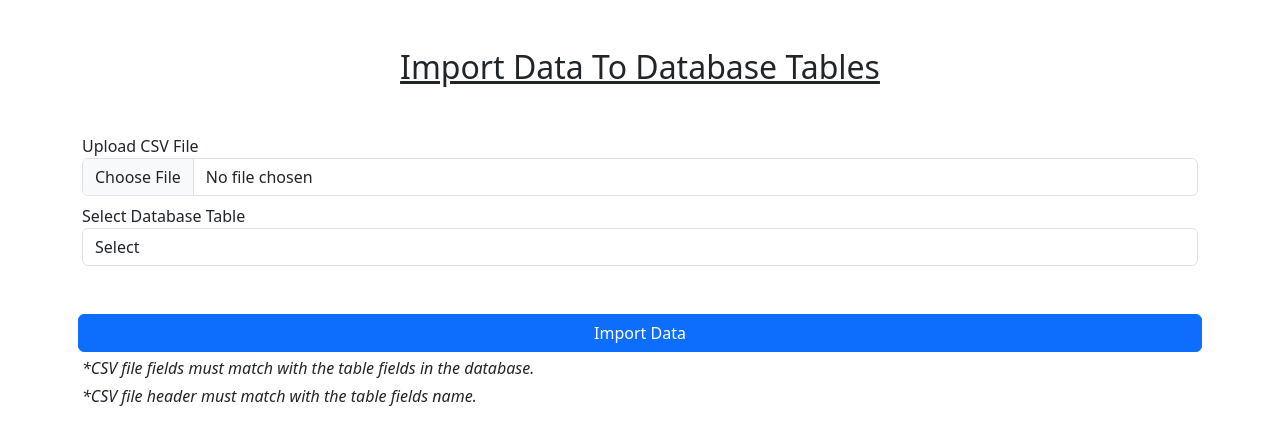
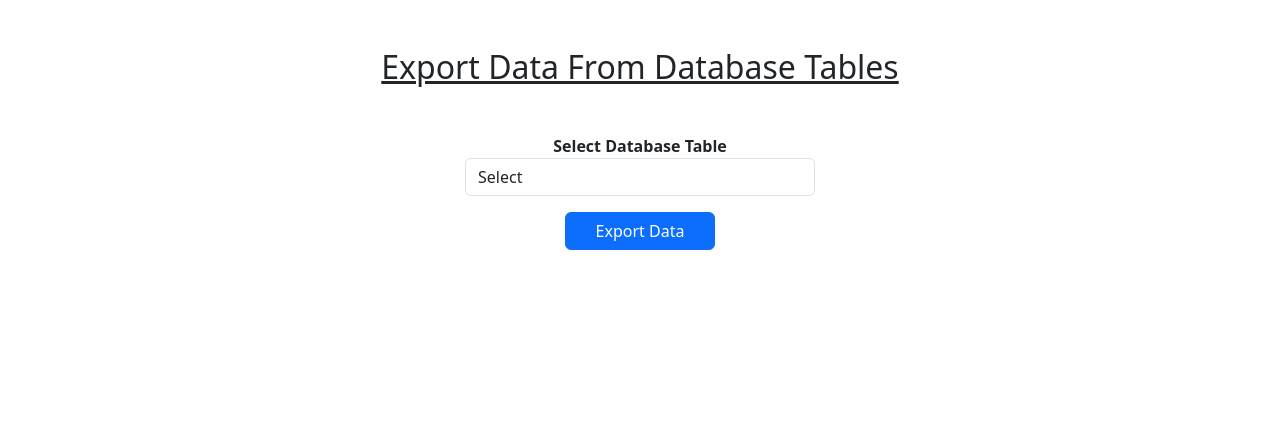
Before and after one commit to Siddharthbadal/djangoAutomationProject, a Django app: template templates/dataentry/exportdata.html in a window 1280 px wide. Shown: the top 445 px of the page. Run offline with Django 5.2, Linux system fonts and the light colour scheme; the template is opened without the code that fills it, so the values that code supplies are empty; parts of the project's set-up code (start-up, migrations or seed data) failed here and were passed over.

Commit message:
export data and email with file

```diff
--- a/dataentry/urls.py
+++ b/dataentry/urls.py
@@ -3,5 +3,6 @@ from . import views
 
 
 urlpatterns = [
-    path('import-data/', views.importdata, name='import-data')
+    path('import-data/', views.importdata, name='import_data'),
+    path('export-data/', views.exportdata, name='export_data')
 ]
--- a/templates/alerts.html
+++ b/templates/alerts.html
@@ -1,7 +1,7 @@
 {% if messages %}
 <div class="messages" id="messages">
     {% for message in messages %}
-    <div{% if message.tags %} class="alert alert-{{ message.tags }}"{% endif %}>{{ message }}</div>
+    <div{% if message.tags %} class="w-75 mt-5 m-auto alert alert-{{ message.tags }}"{% endif %}>{{ message }}</div>
     {% endfor %}
 </div>
 {% endif %}
--- a/templates/dataentry/exportdata.html
+++ b/templates/dataentry/exportdata.html
@@ -5,28 +5,25 @@
 <head>
     <meta charset="UTF-8">
     <meta name="viewport" content="width=device-width, initial-scale=1.0">
-    <title>Data Import-Export</title>
+    <title>Data-Export</title>
     <link href="https://cdn.jsdelivr.net/npm/bootstrap@5.3.3/dist/css/bootstrap.min.css" rel="stylesheet" integrity="sha384-QWTKZyjpPEjISv5WaRU9OFeRpok6YctnYmDr5pNlyT2bRjXh0JMhjY6hW+ALEwIH" crossorigin="anonymous">
 </head>
 
 
 <body>
-    <div class="container">
-        <h2 class='text-center mt-5 mb-5 text-decoration-underline'>Import Data To Database Tables</h2>
+    <div class="container" style="margin:auto;text-align:center;" >
+        <h2 class='text-center mt-5 mb-5 text-decoration-underline'>Export Data From Database Tables</h2>
 
 
-        <form action="{% url 'import-data' %}" method='POST' class='row g-2' enctype='multipart/form-data'>
+        <form action="{% url 'export_data' %}" method='POST' class='row g-2' >
 
             {% csrf_token %}
 
-            <div class="form-group ">
-                <label for="file_path">Upload CSV File</label>
-                <input type="file" name='file_path' class='form-control' required>
-            </div>
-
         <div class="form-group">
-                <label for="model_name">Select Database Table</label>
-                <select  name='model_name' class='form-control' required>
+            <label for="model_name">
+                <b> Select Database Table </b>
+            </label>
+            <select  name='model_name' class='form-control' required  style="width:350px;margin:auto;">
                 <option value="" disabled selected>Select</option>
 
                 {% for model in models %}
@@ -36,10 +33,9 @@
             </select>
         </div>
 
-            <input type="submit" value='Import Data' class='btn btn-primary mt-5'>
+            <input type="submit" value='Export Data' class='btn btn-primary mt-3' style="width:150px; margin:auto;">
         </form>
-        <p class='text-left bold mt-1 mb-1 fw-lighter fst-italic text-decoration-none'>*CSV file fields must match with the table fields in the database.</p>
-        <p class='text-left bold fw-lighter fst-italic text-decoration-none'>*CSV file header must match with the table fields name.</p>
+
 
         {% include 'alerts.html' %}
     </div>
--- a/templates/dataentry/importdata.html
+++ b/templates/dataentry/importdata.html
@@ -16,7 +16,7 @@
         <h2 class='text-center mt-5 mb-5 text-decoration-underline'>Import Data To Database Tables</h2>
 
 
-        <form action="{% url 'import-data' %}" method='POST' class='row g-2' enctype='multipart/form-data'>
+        <form action="{% url 'import_data' %}" method='POST' class='row g-2' enctype='multipart/form-data'>
 
             {% csrf_token %}
 
--- a/templates/index.html
+++ b/templates/index.html
@@ -7,10 +7,12 @@
     <link href="https://cdn.jsdelivr.net/npm/bootstrap@5.3.3/dist/css/bootstrap.min.css" rel="stylesheet" integrity="sha384-QWTKZyjpPEjISv5WaRU9OFeRpok6YctnYmDr5pNlyT2bRjXh0JMhjY6hW+ALEwIH" crossorigin="anonymous">
   </head>
 
-
-
   <body>
     <h1>Automation With Django</h1>
+    <hr>
+    <a href="{% url 'import_data' %}">Import Data</a>
+    <br>
+    <a href="{% url 'export_data' %}">Export Data Data</a>
 
 
 
```
Also changed, not shown: dataentry/management/commands/exportdata.py (+2 -6 lines), dataentry/tasks.py (+32 -2 lines), dataentry/utils.py (+24 -1 lines), dataentry/views.py (+19 -1 lines). Lines whose indentation alone changed are shown as unchanged.
